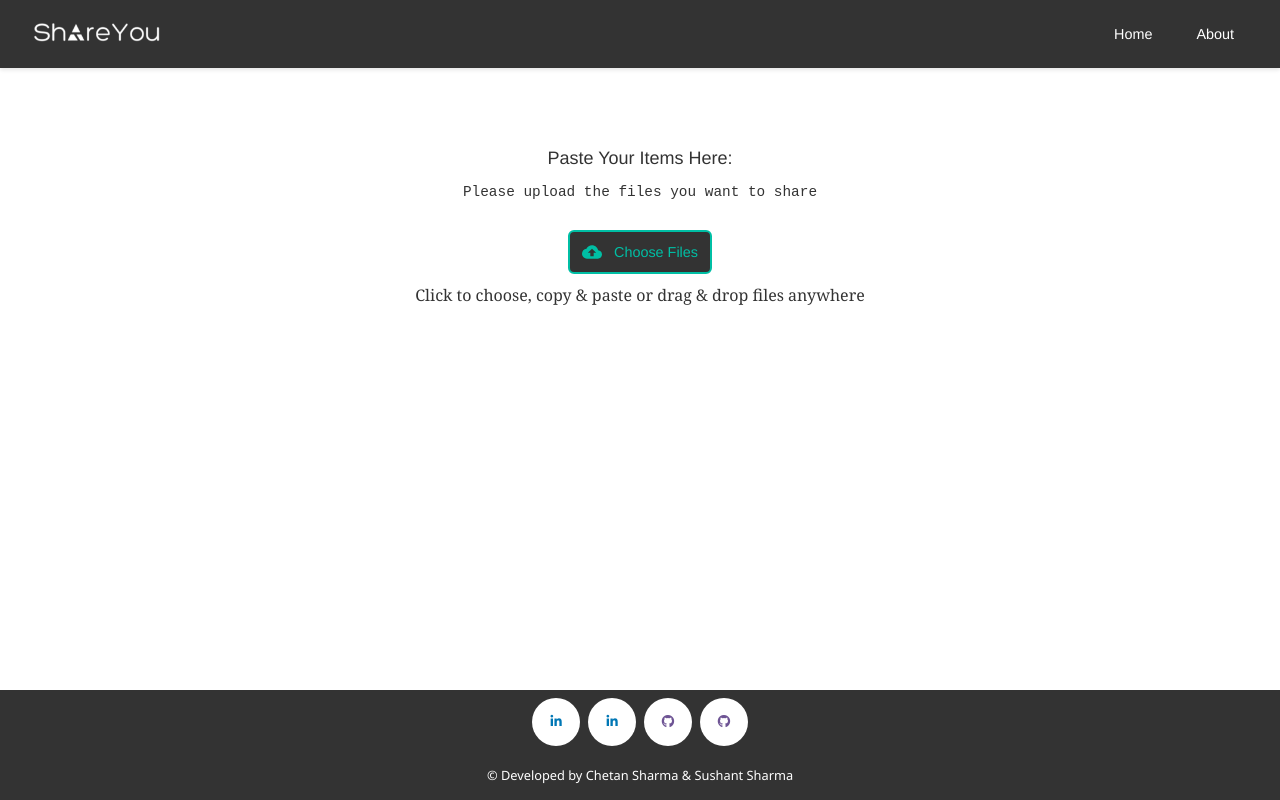
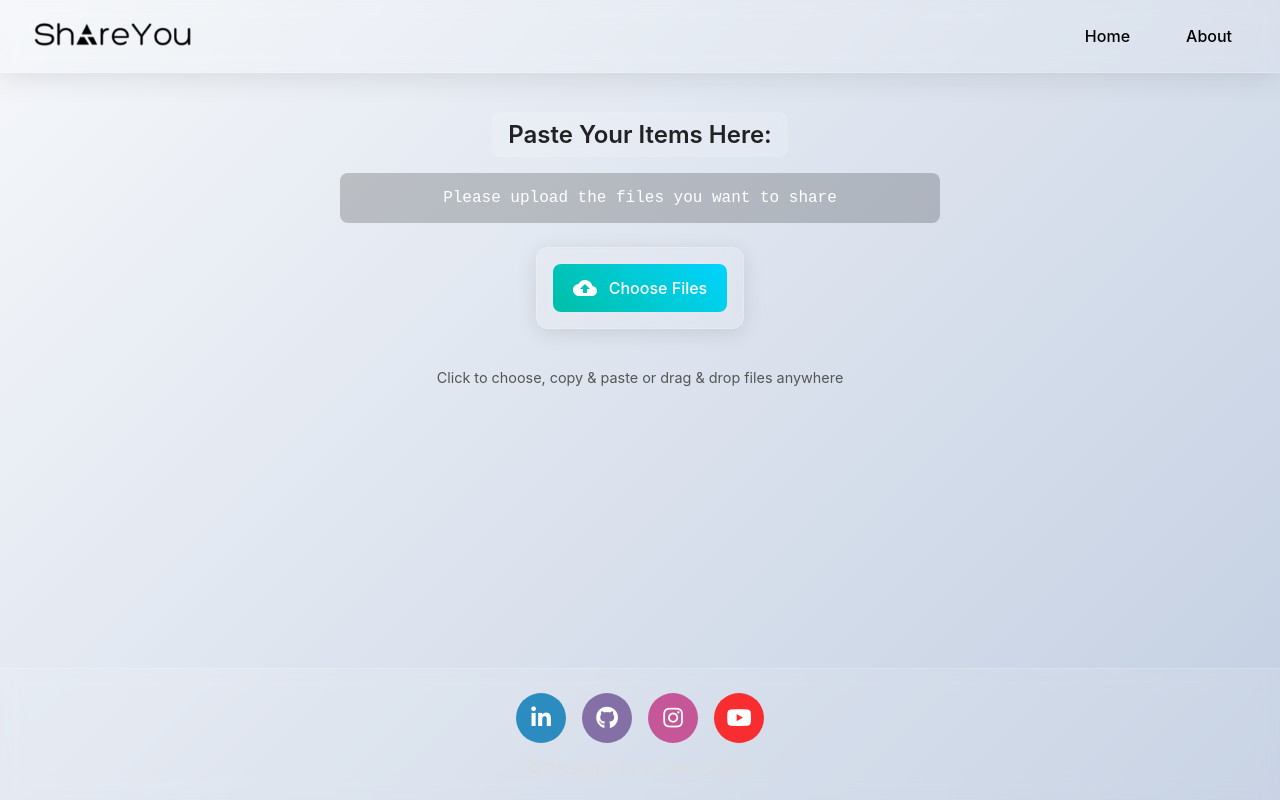
Before and after one commit to CodeBySushant/File-Sharing, a plain HTML site: page static/index.html in a window 1280 px wide. Drawn offline with Linux system fonts and the light colour scheme.

Commit message:
Modififed UI gave modern look

```diff
--- a/static/index.html
+++ b/static/index.html
@@ -8,27 +8,19 @@
     <link href="https://cdnjs.cloudflare.com/ajax/libs/font-awesome/5.15.4/css/all.min.css" rel="stylesheet">
     <script src="https://cdnjs.cloudflare.com/ajax/libs/qrcodejs/1.0.0/qrcode.min.js"></script>
     <link rel="icon" href="favicon.ico" type="image/x-icon">
-    <style>
-        .center-qr-code {
-            display: flex;
-            justify-content: center;
-            align-items: center;
-            margin-top: 20px;
-        }
-    </style>
 </head>
 <body>
     <header>
         <div class="logo"><img src="shareyoulogo.png" alt="Brand Logo"></div>
         <div class="menu-toggle" onclick="toggleMenu()">☰</div>
         <nav id="nav-menu" class="responsive-menu">
-            <a href="#">Home</a>
-            <a href="about.html">About</a>
+            <a href="#" class="nav-link">Home</a>
+            <a href="about.html" class="nav-link">About</a>
         </nav>
     </header>
     <main>
         <div id="title">
-            <p style="color: #333; font-size: large; font-family: 'Helvetica Neue', Arial, sans-serif;">Paste Your Items Here:</p>
+            <p>Paste Your Items Here:</p>
         </div>
         <pre>Please upload the files you want to share</pre>
 
@@ -46,20 +38,20 @@
     </main>
     <footer>
         <div class="social-buttons">
-            <a href="https://www.linkedin.com/in/chetan-sharma-7150572b1/" class="social-button social-button--linkedin" aria-label="LinkedIn">
+            <a href="https://www.linkedin.com/in/sushantsharma14" class="social-button social-button--linkedin" aria-label="LinkedIn">
                 <i class="fab fa-linkedin-in"></i>
             </a>
-            <a href="https://www.linkedin.com/in/sushantsharma03/" class="social-button social-button--linkedin" aria-label="LinkedIn">
-                <i class="fab fa-linkedin-in"></i>
-            </a>
-            <a href="https://github.com/chetan0402" class="social-button social-button--github" aria-label="GitHub">
+            <a href="https://github.com/CodeBySushant" class="social-button social-button--github" aria-label="GitHub">
                 <i class="fab fa-github"></i>
             </a>
-            <a href="https://github.com/itsofficialsushant" class="social-button social-button--github" aria-label="GitHub">
-                <i class="fab fa-github"></i>
+            <a href="https://instagram.com/lifeofsushant" class="social-button social-button--instagram" aria-label="Instagram">
+                <i class="fab fa-instagram"></i>
+            </a>
+            <a href="https://www.youtube.com/c/codewithsushant" class="social-button social-button--youtube" aria-label="YouTube">
+                <i class="fab fa-youtube"></i>
             </a>
         </div>
-        <div class="Copyright">&copy; Developed by Chetan Sharma & Sushant Sharma</div>
+        <div class="Copyright">&copy; Developed by Sushant Sharma</div>
     </footer>
 
     <script src="main.js"></script>
--- a/static/styles.css
+++ b/static/styles.css
@@ -5,12 +5,13 @@
 }
 
 body {
-    font-family: 'Helvetica Neue', Arial, sans-serif;
+    font-family: 'Inter', 'Helvetica Neue', Arial, sans-serif;
     min-height: 100vh;
     display: flex;
     flex-direction: column;
-    background-color: #ffffff;
+    background: linear-gradient(135deg, #f5f7fa 0%, #c3cfe2 100%);
     color: #333;
+    overflow-x: hidden;
 }
 
 header {
@@ -18,69 +19,137 @@ header {
     justify-content: space-between;
     align-items: center;
     padding: 1rem 2rem;
-    background-color: #333;
-    color: #fff;
-    box-shadow: 0 2px 4px rgba(0, 0, 0, 0.1);
+    background: rgba(255, 255, 255, 0.1);
+    backdrop-filter: blur(10px);
+    -webkit-backdrop-filter: blur(10px);
+    border-bottom: 1px solid rgba(255, 255, 255, 0.2);
+    box-shadow: 0 4px 30px rgba(0, 0, 0, 0.1);
+    position: fixed;
+    width: 100%;
+    top: 0;
+    z-index: 1000;
     flex-wrap: wrap;
 }
 
 .logo img {
-    height: 24px;
-    filter: brightness(0) invert(1);
+    height: 30px;
+    filter: grayscale(100%) contrast(200%) brightness(0%);
+    transition: transform 0.3s ease;
+}
+
+.logo img:hover {
+    transform: scale(1.1);
 }
 
 nav {
     display: flex;
-    gap: 1rem;
+    gap: 1.5rem;
 }
 
-nav a {
-    color: #fff;
+.nav-link {
+    color: #000;
     text-decoration: none;
-    font-size: 0.9rem;
-    padding: 10px 14px;
-    border-radius: 4px;
-    transition: all 0.3s;
+    font-size: 1rem;
+    font-weight: 500;
+    padding: 10px 16px;
+    transition: color 0.3s ease;
+    position: relative;
+    overflow: hidden;
 }
 
-nav a:hover {
-    background-color: #00bfa5;
-    color: #fff;
+.nav-link::after {
+    content: '';
+    position: absolute;
+    bottom: 0;
+    left: 0;
+    width: 100%;
+    height: 2px;
+    background: linear-gradient(90deg, #00bfa5, #00d4ff);
+    transform: translateX(-100%);
+    transition: transform 0.3s ease;
+}
+
+.nav-link:hover::after,
+.nav-link:active::after {
+    transform: translateX(0);
+}
+
+.nav-link:hover,
+.nav-link:active {
+    color: #00d4ff;
 }
 
 .menu-toggle {
     display: none;
-    font-size: 1.5rem;
+    font-size: 1.8rem;
+    color: #fff;
     cursor: pointer;
+    transition: transform 0.3s ease;
+}
+
+.menu-toggle:hover {
+    transform: rotate(90deg);
 }
 
 main {
-    padding: 1rem;
-    font-size: 16px;
+    padding: 2rem;
     flex: 1;
     display: flex;
     align-items: center;
     flex-direction: column;
-    padding-top: 10vh;
+    margin-top: 80px;
+    animation: fadeIn 1s ease-in-out;
+}
+
+@keyframes fadeIn {
+    0% { opacity: 0; transform: translateY(20px); }
+    100% { opacity: 1; transform: translateY(0); }
+}
+
+#title p {
+    font-size: 1.5rem;
+    font-weight: 600;
+    color: #222;
+    background: rgba(255, 255, 255, 0.15);
+    padding: 0.5rem 1rem;
+    border-radius: 8px;
+    backdrop-filter: blur(5px);
+    -webkit-backdrop-filter: blur(5px);
+    margin-bottom: 1rem;
 }
 
 pre {
-    padding-top: 15px;
-    font-family: 'Courier New', Courier, monospace;
-    font-size: 0.9rem;
-    text-wrap: normal;
-    white-space: pre-wrap;
+    padding: 1rem;
+    font-family: 'Fira Code', 'Courier New', monospace;
+    font-size: 1rem;
+    color: #fff;
+    background: rgba(0, 0, 0, 0.2);
+    border-radius: 8px;
     text-align: center;
+    max-width: 600px;
+    width: 100%;
+    animation: slideIn 0.8s ease-out;
 }
 
-p {
-    font-family: 'Georgia', serif;
-    font-size: medium;
+@keyframes slideIn {
+    0% { transform: translateX(-50px); opacity: 0; }
+    100% { transform: translateX(0); opacity: 1; }
 }
 
 .file-upload-modern {
-    margin: 10px;
-    padding-top: 20px;
+    margin: 1.5rem 0;
+    padding: 1rem;
+    background: rgba(255, 255, 255, 0.1);
+    border-radius: 12px;
+    backdrop-filter: blur(10px);
+    -webkit-backdrop-filter: blur(10px);
+    border: 1px solid rgba(255, 255, 255, 0.2);
+    box-shadow: 0 4px 20px rgba(0, 0, 0, 0.1);
+    transition: transform 0.3s ease;
+}
+
+.file-upload-modern:hover {
+    transform: translateY(-5px);
 }
 
 .file-input {
@@ -91,203 +160,178 @@ p {
     display: inline-flex;
     align-items: center;
     gap: 12px;
-    padding: 10px 12px;
-    background-color: #333;
-    border: 2px solid #00bfa5;
-    border-radius: 6px;
+    padding: 12px 20px;
+    background: linear-gradient(45deg, #00bfa5, #00d4ff);
+    border: none;
+    border-radius: 8px;
     cursor: pointer;
-    transition: all 0.3s;
     color: #fff;
-    font-size: 0.9rem;
+    font-size: 1rem;
+    font-weight: 500;
+    transition: all 0.3s ease;
 }
 
 .file-upload-modern label:hover {
-    background-color: #00bfa5;
-    color: #fff;
+    background: linear-gradient(45deg, #00d4ff, #00bfa5);
+    box-shadow: 0 4px 15px rgba(0, 191, 165, 0.4);
+    transform: scale(1.05);
 }
 
 .file-icon {
-    fill: #00bfa5;
-    width: 20px;
-    height: 20px;
-    transition: all 0.3s;
+    fill: #fff;
+    width: 24px;
+    height: 24px;
+    transition: transform 0.3s ease;
 }
 
 .file-text {
-    color: #00bfa5;
-    transition: all 0.3s;
-    font-size: 0.9rem;
+    color: #fff;
+    font-size: 1rem;
+    transition: all 0.3s ease;
 }
 
-.file-upload-modern label:hover .file-icon {
-    fill: #fff;
-    transform: scale(1.1);
+#display-text {
+    text-align: center;
+    font-size: 0.9rem;
+    color: #555;
+    margin-top: 1rem;
+    animation: fadeIn 1.2s ease-in-out;
 }
 
-.file-upload-modern label:hover .file-text {
+footer {
+    width: 100%;
+    padding: 1.5rem;
+    background: rgba(255, 255, 255, 0.1);
+    backdrop-filter: blur(10px);
+    -webkit-backdrop-filter: blur(10px);
+    border-top: 1px solid rgba(255, 255, 255, 0.2);
+    text-align: center;
     color: #fff;
 }
 
 .social-buttons {
-    padding-bottom: 20px;
     display: flex;
-    flex-wrap: wrap;
     justify-content: center;
-    gap: 8px;
+    gap: 1rem;
+    margin-bottom: 1rem;
 }
 
-.social-button-size {
-    width: 48px;
-    height: 48px;
-}
-
-.social-button-icon-size {
-    font-size: 19.2px;
-}
-
-.social-button-background {
-    background: #fff;
-}
-
-.social-button-active-color {
-    color: #fff;
-}
-
-social-button-transition-time {
-    transition: 0.3s;
-}
-
-.social-button--linkedin { color: #0077b5; }
-.social-button--github { color: #6e5494; }
-
 .social-button {
-    position: relative;
     display: flex;
     justify-content: center;
     align-items: center;
-    outline: none;
-    width: 48px;
-    height: 48px;
+    width: 50px;
+    height: 50px;
+    border-radius: 50%;
+    background: rgba(255, 255, 255, 0.8);
     text-decoration: none;
-    border-radius: 100%;
-    background: #fff;
-    text-align: center;
-    transition: 0.3s;
+    color: #fff;
+    transition: all 0.3s ease;
+    position: relative;
+    overflow: hidden;
 }
 
-.social-button::after {
-    content: '';
-    position: absolute;
-    left: 50%;
-    display: block;
-    width: 0;
-    height: 0;
-    border-radius: 100%;
-    transition: 0.3s;
+.social-button:hover {
+    transform: scale(1.1) rotate(360deg);
+    box-shadow: 0 4px 15px rgba(0, 0, 0, 0.2);
 }
 
-.social-button:hover, .social-button:focus {
-    color: #000;
+.social-button--linkedin { background: rgba(0, 119, 181, 0.8); }
+.social-button--linkedin:hover { background: #0077b5; }
+.social-button--github { background: rgba(110, 84, 148, 0.8); }
+.social-button--github:hover { background: #6e5494; }
+.social-button--instagram { background: rgba(193, 53, 132, 0.8); }
+.social-button--instagram:hover { background: #c13584; }
+.social-button--youtube { background: rgba(255, 0, 0, 0.8); }
+.social-button--youtube:hover { background: #ff0000; }
+
+.social-button i {
+    font-size: 1.4rem;
+    z-index: 1;
 }
 
-social-button:hover::after, .social-button:focus::after {
-    width: calc(100% + 2px);
-    height: calc(100% + 2px);
-    margin-left: calc(-50% - 1px);
-}
-
-social-button i,
-social-button svg {
-    position: relative;
-    z-index: 1;
-    transition: 0.3s;
-}
-
-social-button i {
-    font-size: 19.2px;
-}
-
-social-button--linkedin::after { background: #0077b5; }
-social-button--github::after { background: #6e5494; }
-
-footer {
-    width: 100%;
-    height: 110px;
-    text-align: center;
-    font-family: 'Segoe UI', Tahoma, Geneva, Verdana, sans-serif;
-    font-size: 0.8rem;
-    background-color: #333;
-    color: #fff;
-    padding: 0.5rem;
-}
-
-#display-text {
-    text-align: center;
+.Copyright {
+    font-size: 0.9rem;
+    color: #ddd;
 }
 
 @media (max-width: 768px) {
     nav {
         display: none;
         flex-direction: column;
-        background-color: #333;
+        background: rgba(200, 200, 200, 0.3);
         position: absolute;
-        top: 60px;
+        top: 70px;
         right: 2rem;
         width: 200px;
-        padding: 0.5rem;
-        border-radius: 8px;
-        box-shadow: 0 2px 5px rgba(0, 0, 0, 0.2);
+        padding: 1rem;
+        border-radius: 12px;
+        box-shadow: 0 4px 20px rgba(0, 0, 0, 0.2);
         z-index: 1000;
     }
 
     nav.active {
         display: flex;
+        animation: slideIn 0.5s ease-out;
     }
 
-    nav a {
+    .nav-link {
         padding: 12px;
         text-align: left;
-        border-radius: 4px;
-        transition: all 0.3s ease;
-        border-bottom: none;
-    }
-
-    nav a:hover {
-        background-color: #00bfa5;
-        color: #fff;
-        transform: translateX(5px);
+        margin-bottom: 0.5rem;
     }
 
     .menu-toggle {
         display: block;
-        z-index: 1001;
+    }
+
+    main {
+        margin-top: 100px;
     }
 }
 
 @media (max-width: 480px) {
     header {
-        align-items: flex-start;
+        padding: 1rem;
     }
 
-    .menu-toggle {
-        align-self: flex-end;
+    .logo img {
+        height: 24px;
     }
 
-    nav a {
-        font-size: 0.8rem;
-        padding: 8px 10px;
+    .nav-link {
+        font-size: 0.9rem;
+        padding: 10px;
     }
 
-    main {
-        font-size: 14px;
-        justify-content: center;
+    #title p {
+        font-size: 1.2rem;
+    }
+
+    pre {
+        font-size: 0.9rem;
     }
 
     .file-upload-modern label {
-        padding: 8px 10px;
+        padding: 10px 16px;
+        font-size: 0.9rem;
     }
 
-    footer {
-        font-size: 0.7rem;
+    .file-icon {
+        width: 20px;
+        height: 20px;
+    }
+
+    .social-button {
+        width: 40px;
+        height: 40px;
+    }
+
+    .social-button i {
+        font-size: 1.2rem;
+    }
+
+    .Copyright {
+        font-size: 0.8rem;
     }
 }
```
